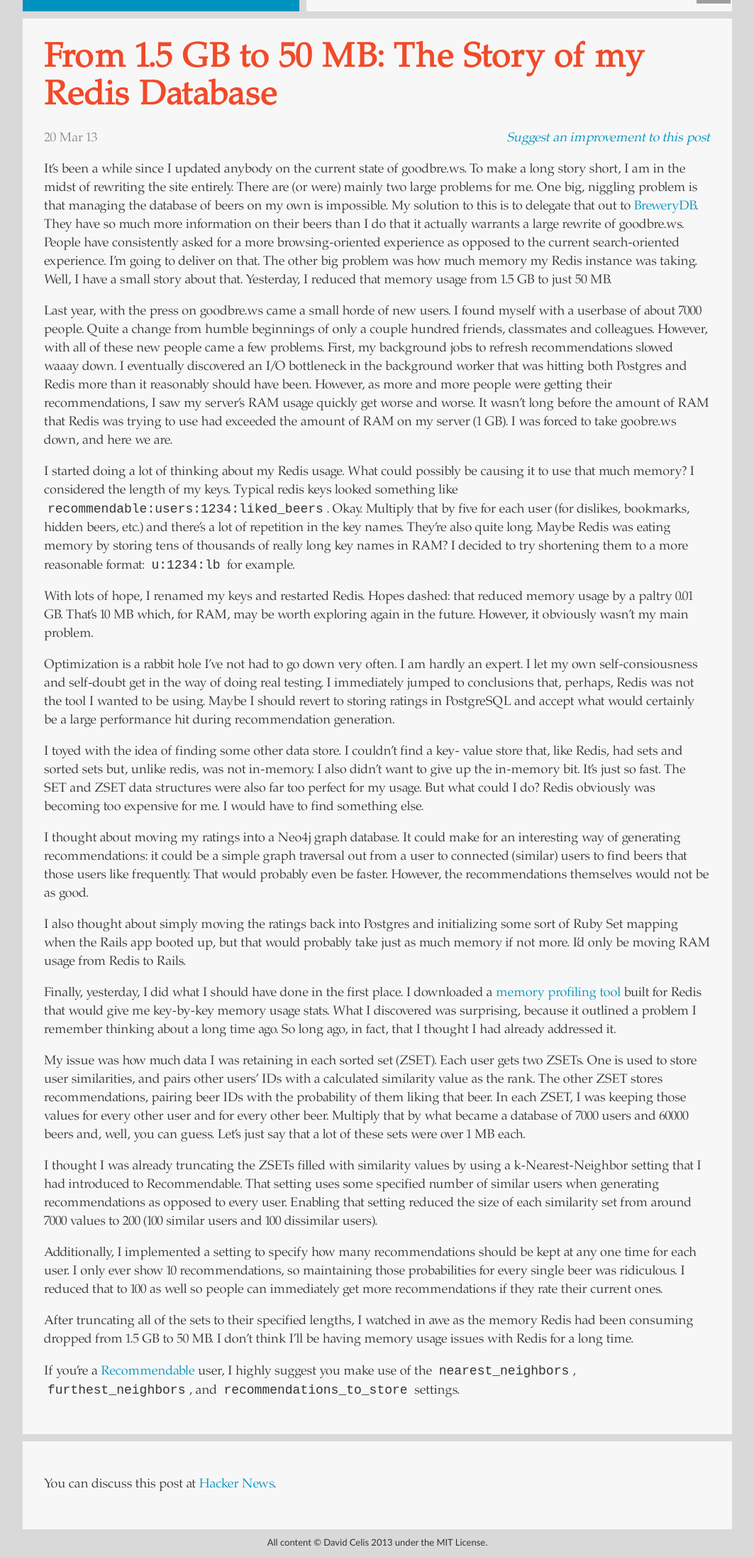
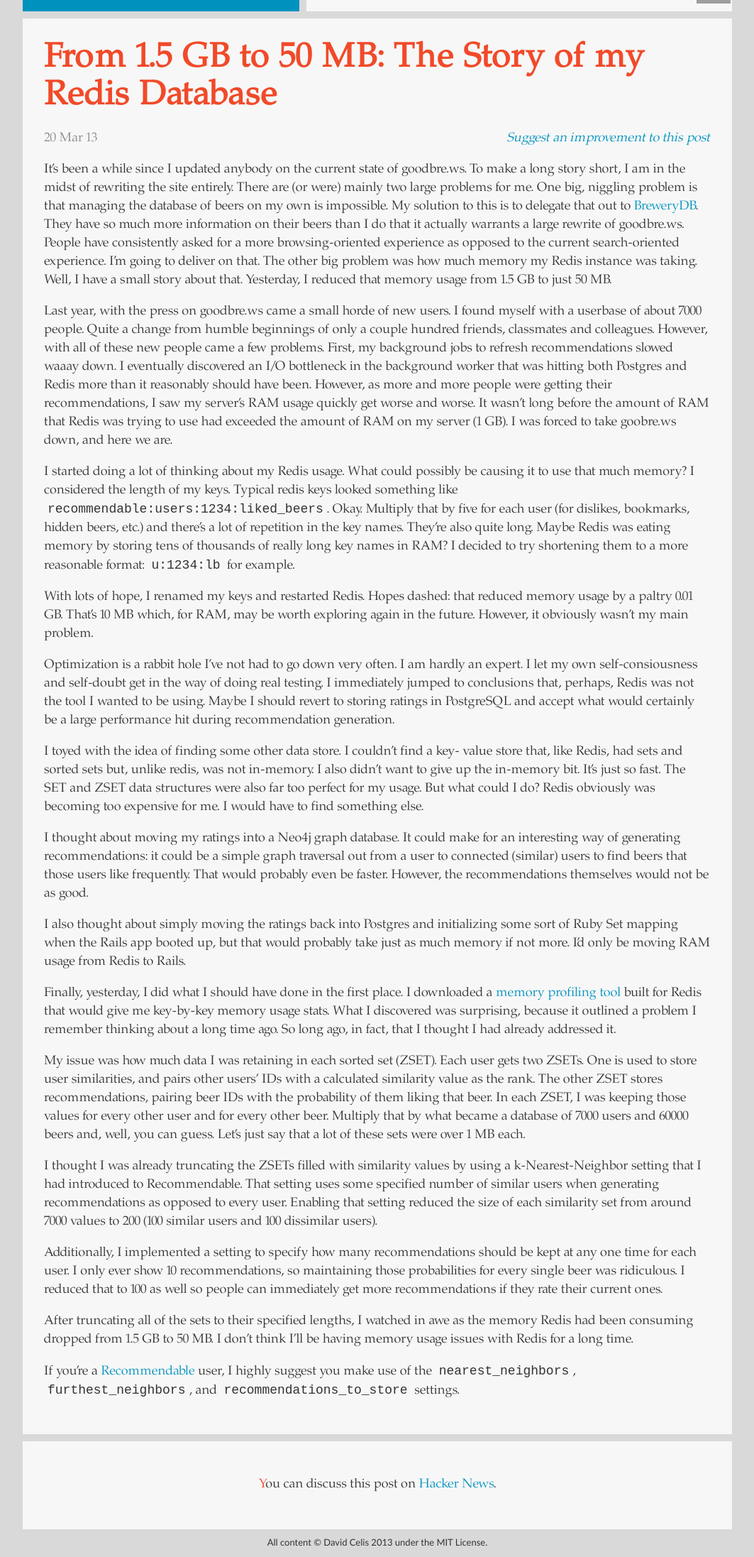
Before and after one commit to davidcelis/davidcelis.github.io, a Jekyll site: the page built from _posts/2013-03-20-the-story-of-my-redis-database.markdown, in a window 1280 px wide, cut to the strip 186-2379 px from the top of the page. Shown: the whole strip at 71% size, without its empty margins (108-1171 px from the left). Built offline with Jekyll 4.4.1, drawn with Linux system fonts in a browser that asks for light colours; grey boxes are pictures that could not be loaded.

Commit message:
Make the Hacker News section nicer.
Signed-off-by: David Celis <me@davidcel.is>

```diff
--- a/_layouts/post.html
+++ b/_layouts/post.html
@@ -17,7 +17,9 @@
 {% endif %}
 
 {% if page.hackernews != null %}
-  <section class="cell page-links clearfix">
-    <p class="hackernews-info">You can discuss this post at <a href="{{ page.hackernews }}">Hacker News</a>.</p>
+  <section class="cell page-links clearfix hacker-news">
+    <p class="hackernews-info">
+      You can discuss this post on <a href="{{ page.hackernews }}">Hacker News</a>.
+    </p>
   </section>
 {% endif %}
--- a/stylesheets/style.css
+++ b/stylesheets/style.css
@@ -248,9 +248,17 @@
   min-height: 64px;
 }
 
-.hackernews-info {
+/*.hackernews-info {
   position: absolute;
   margin-right: 100px;
+}*/
+
+section.hacker-news {
+  text-align: center;
+}
+
+section.hacker-news > p:first-letter {
+  color: #f14a29;
 }
 
 .video-container {
```
